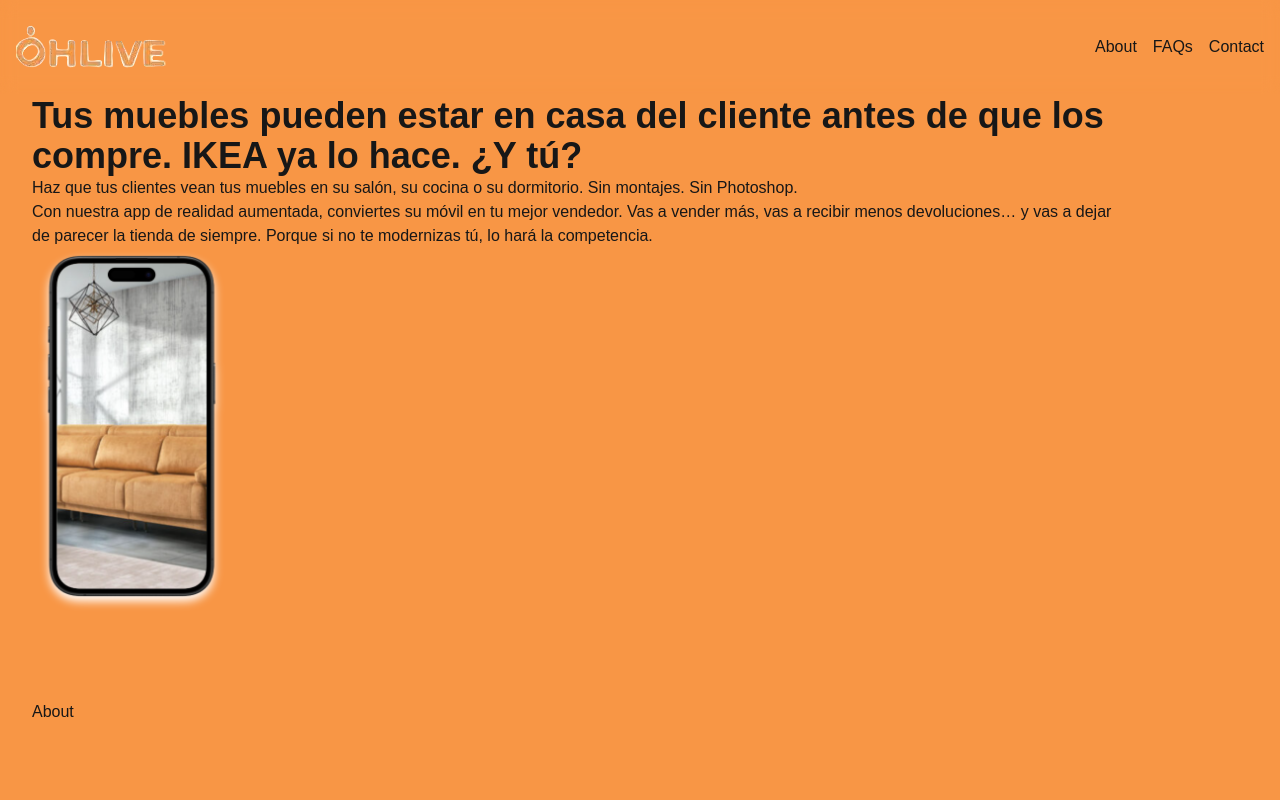
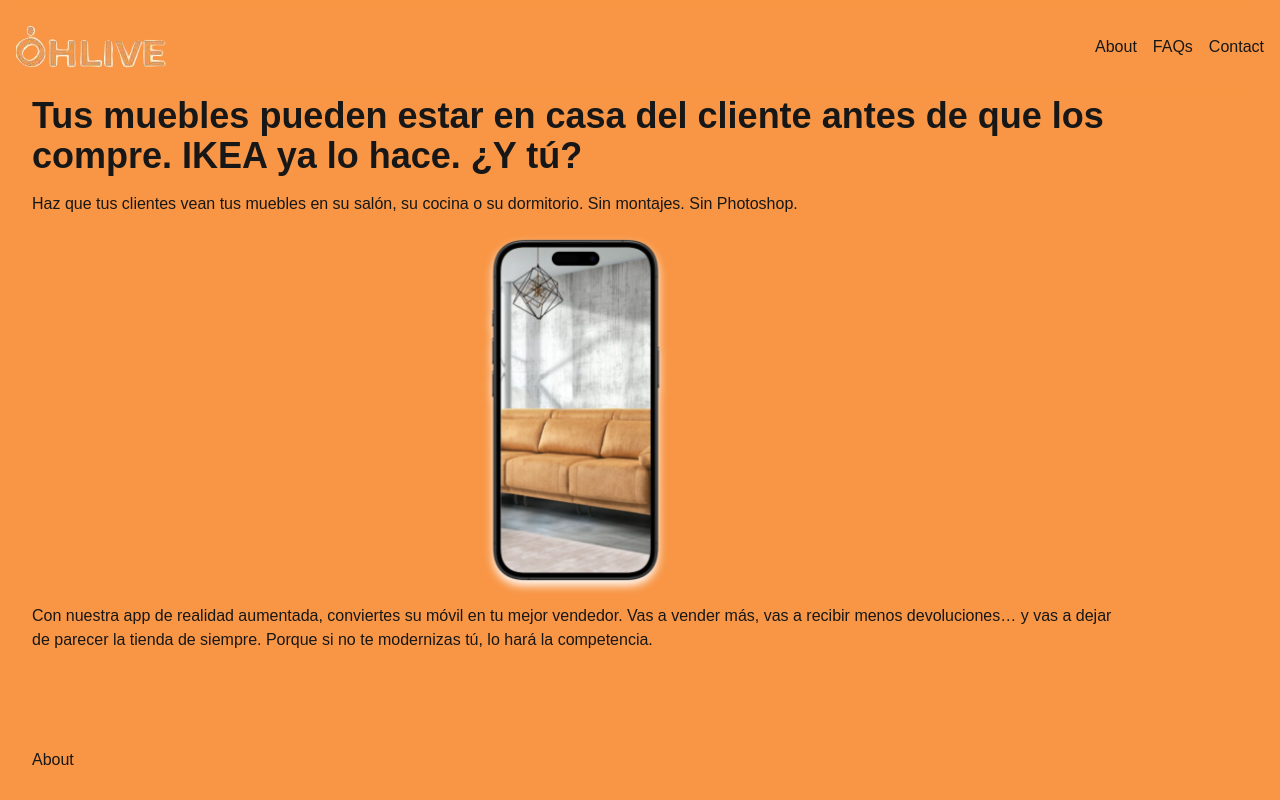
Before and after one commit to DiegoRobredo/ohlive-landing, a Next.js app: page / in a window 1280 px wide. Shown: the top 800 px of the page. Built offline with nearby package versions, Linux system fonts and the light colour scheme.

Commit message:
Hero structure

```diff
--- a/src/app/home/sections/Hero/index.tsx
+++ b/src/app/home/sections/Hero/index.tsx
@@ -8,17 +8,12 @@
         Tus muebles pueden estar en casa del cliente antes de que los compre.
         IKEA ya lo hace. ¿Y tú?
       </h1>
-      <p>
+      <p className="mt-4">
         Haz que tus clientes vean tus muebles en su salón, su cocina o su
         dormitorio. Sin montajes. Sin Photoshop.
       </p>
-      <p>
-        Con nuestra app de realidad aumentada, conviertes su móvil en tu mejor
-        vendedor. Vas a vender más, vas a recibir menos devoluciones… y vas a
-        dejar de parecer la tienda de siempre. Porque si no te modernizas tú, lo
-        hará la competencia.
-      </p>
-      <article className="card-class">
+
+      <article className="card-class ml-auto mr-auto mt-4 mb-4">
         <img
           src="./images/ohlive-mobile.png"
           alt="Móvil mostrando la app Ohlive"
@@ -28,6 +23,12 @@
           alt="Sofá sin fondo básico"
         />
       </article>
+      <p className="mt-2">
+        Con nuestra app de realidad aumentada, conviertes su móvil en tu mejor
+        vendedor. Vas a vender más, vas a recibir menos devoluciones… y vas a
+        dejar de parecer la tienda de siempre. Porque si no te modernizas tú, lo
+        hará la competencia.
+      </p>
     </SectionContainer>
   );
 }
```
